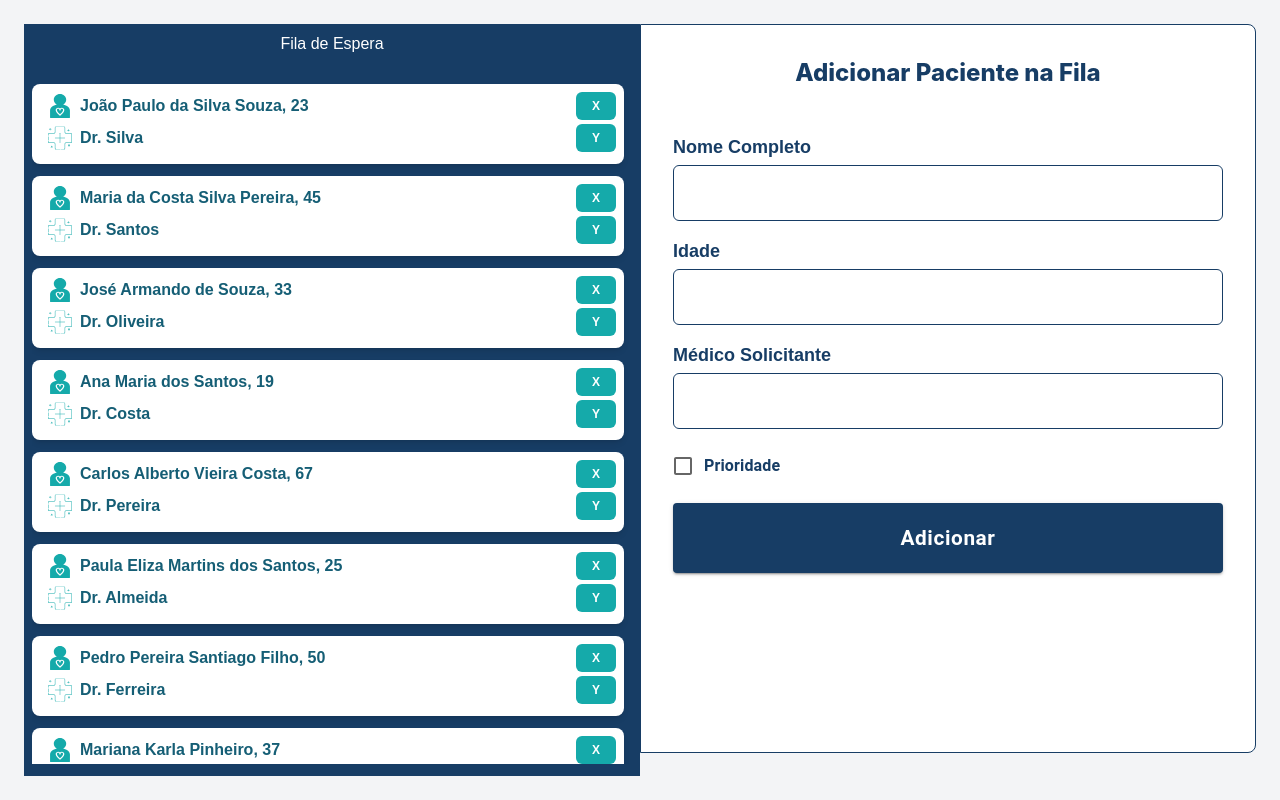
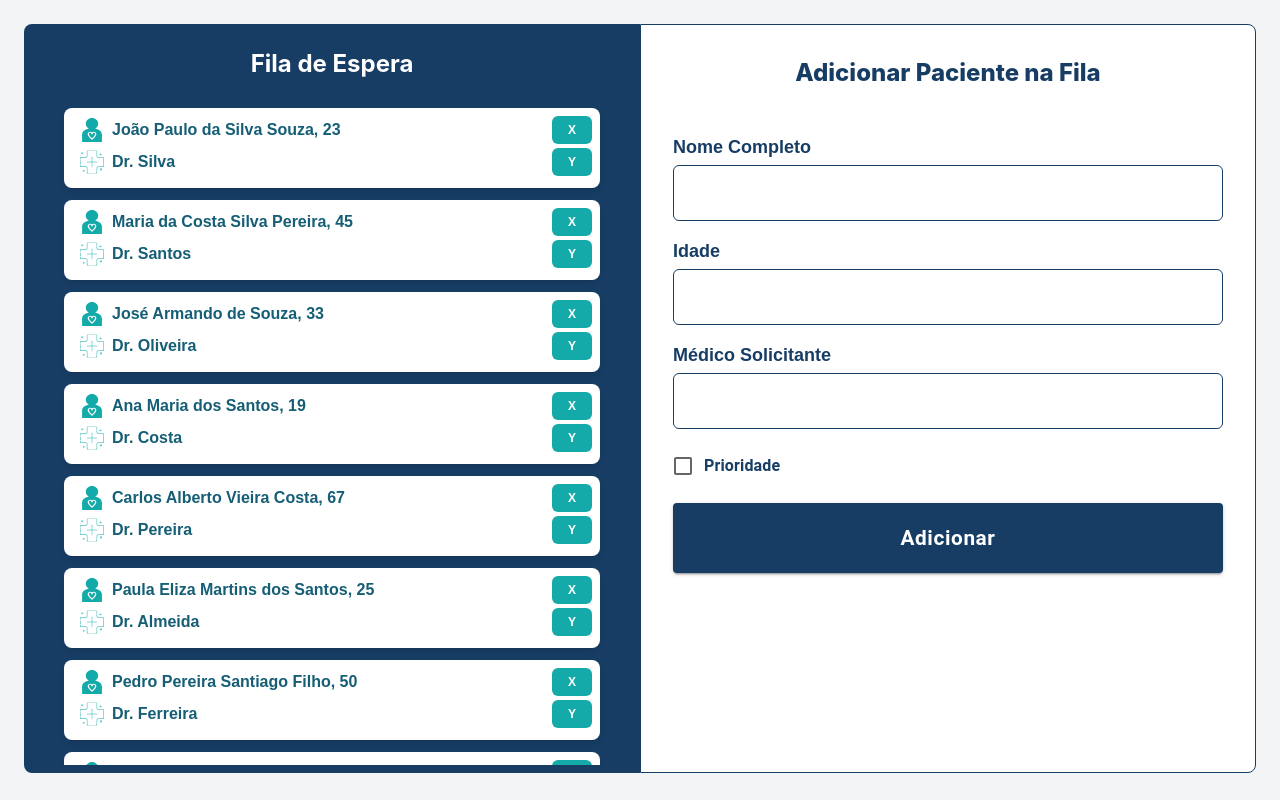
Before and after one commit to CaioAndersonMM/Laudocs, a Next.js app in the folder laudocs/: page / in a window 1280 px wide. Built offline with nearby package versions, Linux system fonts and the light colour scheme.

Commit message:
update: Correção da altura, estilização do scroll e melhoria da disposição dos cards no container.

```diff
--- a/laudocs/src/components/ListPatients.tsx
+++ b/laudocs/src/components/ListPatients.tsx
@@ -7,10 +7,17 @@ interface ListPatientsProps {
 
 export default function ListPatients({ arrayOfPatients }: ListPatientsProps) {
   return (
-        <div className="bg-[#173D65] text-white flex flex-col p-2 h-full">
-        <h1 className="mb-7 text-center">Fila de Espera</h1>
+    <div className="bg-[#173D65] text-white flex flex-col p-2 rounded-l-lg h-[97%]">
+      <h1 className="mt-4 mb-7 text-center text-2xl font-bold" style={{ fontFamily: 'Inter, sans-serif' }}>Fila de Espera</h1>
 
-        <div className="overflow-y-auto flex-1 pr-2" style={{ maxHeight: 'calc(100vh - 120px)' }}>
+      <div
+        className="overflow-y-auto flex-1 px-8 scrollbar-thin scrollbar-thumb-gray-500 scrollbar-track-gray-300"
+        style={{
+          maxHeight: 'calc(100vh - 120px)',
+          scrollbarWidth: 'thin',
+          scrollbarColor: '#4A5568 #CBD5E0',
+        }}
+      >
         {arrayOfPatients.map((patient) => (
           <CardPatient key={patient.id} id={patient.id} name={patient.name} age={patient.age} solicitingDoctor={patient.solicitingDoctor} />
         ))}
```
Lines whose indentation alone changed are shown as unchanged.
